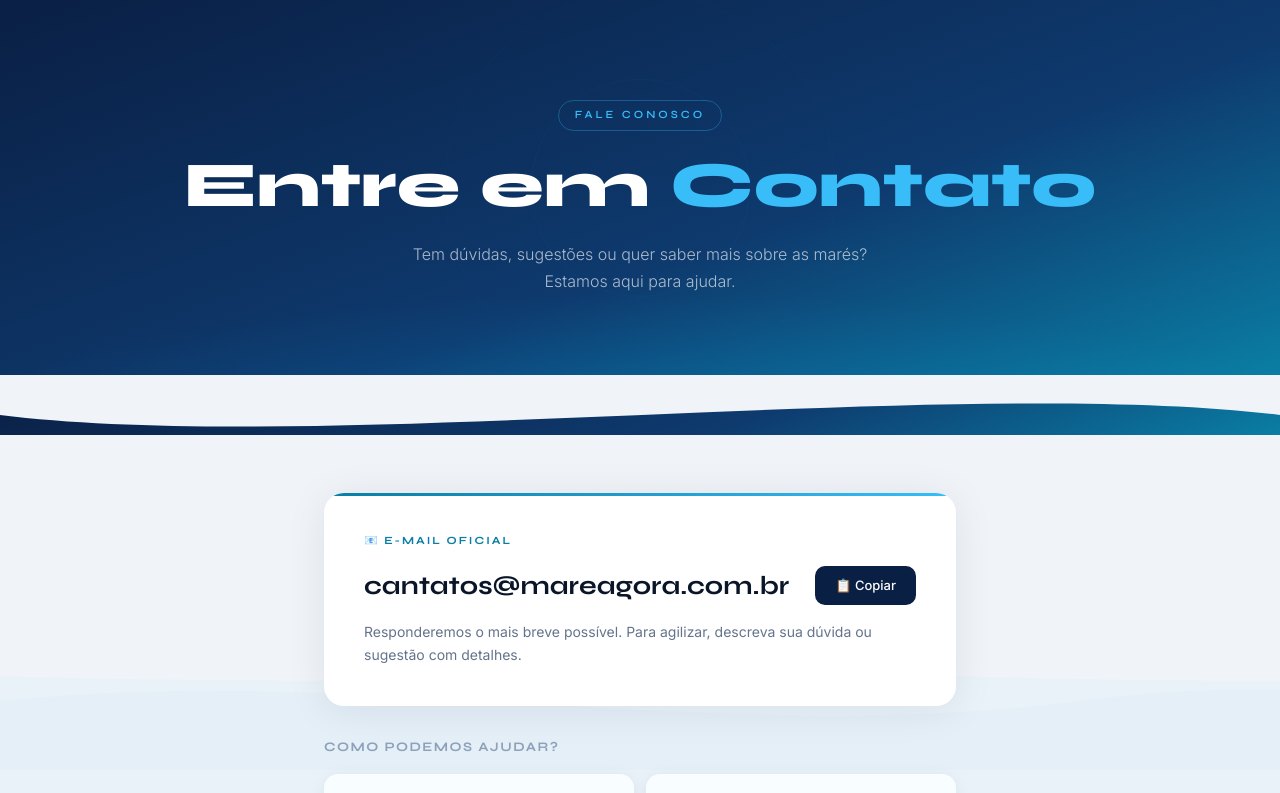
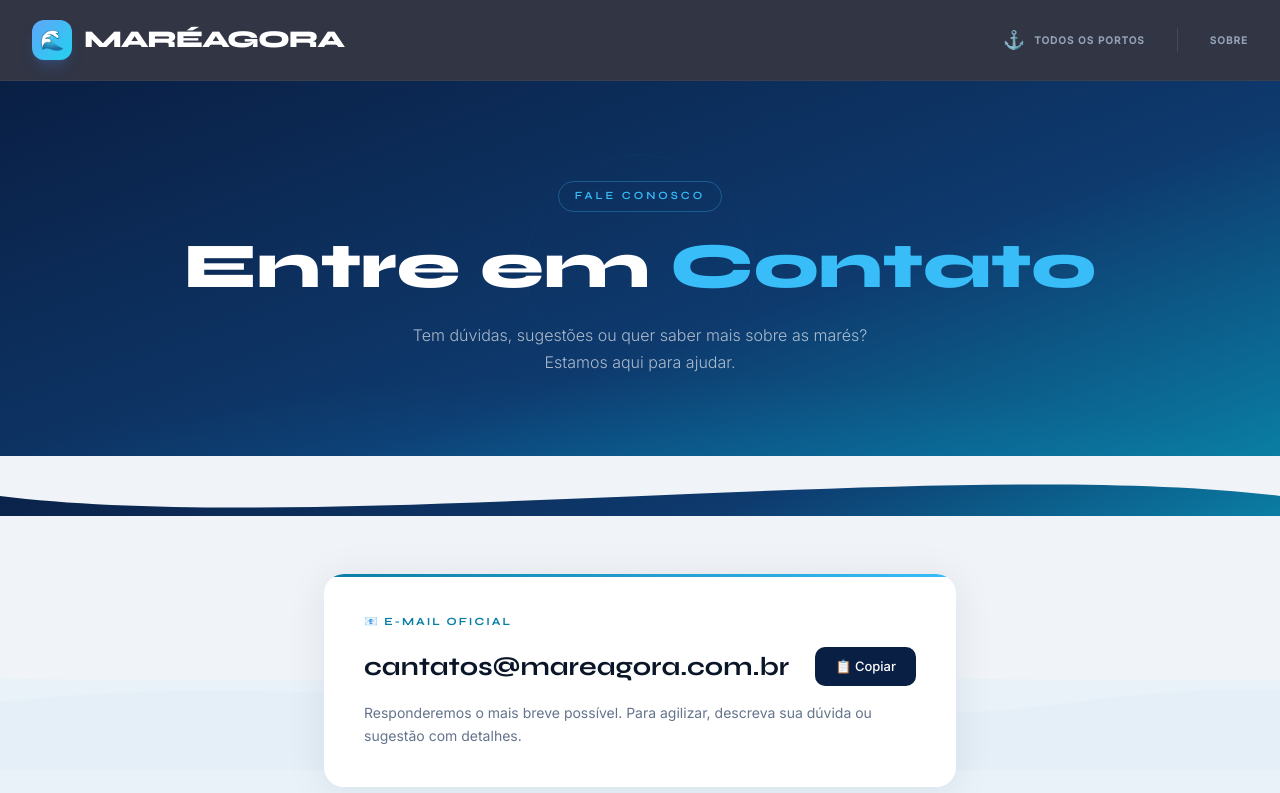
Before and after one commit to gustafa001/Mareagora, a Next.js app: page /contato in a window 1280 px wide. Shown: the top 793 px of the page. Built offline with nearby package versions, Linux system fonts and the light colour scheme.

Commit message:
Layout: Integrar Footer globalmente no RootLayout e adicionar NavBar às páginas estáticas

```diff
--- a/app/contato/page.tsx
+++ b/app/contato/page.tsx
@@ -1,6 +1,7 @@
 "use client";
 
 import { useState } from "react";
+import NavBar from "@/components/NavBar";
 
 export default function ContatoPage() {
   const [copied, setCopied] = useState(false);
@@ -286,6 +287,7 @@ export default function ContatoPage() {
       `}</style>
 
       <div className="contato-root">
+        <NavBar />
         {/* HERO */}
         <div className="hero">
           <div className="wave-ring" />
--- a/app/cookies/page.tsx
+++ b/app/cookies/page.tsx
@@ -1,6 +1,7 @@
 // Tarefa 7: Política de Cookies — exigida pelo Google AdSense
 import Link from "next/link";
 import type { Metadata } from "next";
+import NavBar from "@/components/NavBar";
 
 export const metadata: Metadata = {
   title: "Política de Cookies | MaréAgora",
@@ -13,6 +14,7 @@ const ULTIMA_ATUALIZACAO = "09 de abril de 2026";
 export default function CookiesPage() {
   return (
     <main className="min-h-screen bg-[#0f172a] text-white">
+      <NavBar />
       {/* Hero */}
       <section className="relative overflow-hidden border-b border-white/10 bg-gradient-to-b from-[#0c2044] to-[#0f172a] px-6 py-16 text-center">
         <div className="pointer-events-none absolute inset-0 opacity-10">
--- a/app/layout.tsx
+++ b/app/layout.tsx
@@ -3,6 +3,7 @@ import { Syne, DM_Sans, Fira_Code, Fira_Sans } from "next/font/google";
 import "./globals.css";
 import Script from "next/script";
 import MobileStickyAd from "@/components/ads/MobileStickyAd";
+import Footer from "@/components/Footer";
 
 const syne = Syne({
   subsets: ["latin"],
@@ -91,7 +92,12 @@ export default function RootLayout({
             <path className="wave-path-2" d="M0,80 C200,40 400,100 600,80 C800,60 1000,110 1200,80 C1320,65 1380,85 1440,80 L1440,120 L0,120Z"/>
           </svg>
         </div>
-        {children}
+        <div className="flex flex-col min-h-screen">
+          <div className="flex-grow">
+            {children}
+          </div>
+          <Footer />
+        </div>
         {/* Mobile Sticky Ad — aparece apenas em telas < 768px */}
         <MobileStickyAd />
       </body>
--- a/app/portos/page.tsx
+++ b/app/portos/page.tsx
@@ -161,14 +161,7 @@ export default function PortosPage() {
 
         </section>
 
-        <footer className="py-12 px-4 border-t border-white/10">
-          <div className="max-w-6xl mx-auto text-center">
-            <div className="backdrop-blur-md bg-white/5 border border-white/10 rounded-2xl p-8 inline-block">
-              <p className="text-slate-400 mb-2">2026 <span className="text-white font-semibold">MaréAgora</span></p>
-              <p className="text-sm text-slate-500">Dados oficiais da Marinha do Brasil • SHOM</p>
-            </div>
-          </div>
-        </footer>
+
       </div>
     </main>
   );
--- a/app/privacidade/page.tsx
+++ b/app/privacidade/page.tsx
@@ -1,6 +1,7 @@
 
 import Link from "next/link";
 import type { Metadata } from "next";
+import NavBar from "@/components/NavBar";
 
 export const metadata: Metadata = {
   title: "Política de Privacidade | MaréAgora",
@@ -13,6 +14,7 @@ const ULTIMA_ATUALIZACAO = "09 de abril de 2026";
 export default function PrivacidadePage() {
   return (
     <main className="min-h-screen bg-[#0f172a] text-white">
+      <NavBar />
       {/* Hero */}
       <section className="relative overflow-hidden border-b border-white/10 bg-gradient-to-b from-[#0c2044] to-[#0f172a] px-6 py-16 text-center">
         <div className="pointer-events-none absolute inset-0 opacity-10">
--- a/app/sobre/page.tsx
+++ b/app/sobre/page.tsx
@@ -1,5 +1,6 @@
 
 import Link from "next/link";
+import NavBar from "@/components/NavBar";
 
 export const metadata = {
   title: "Sobre | MaréAgora",
@@ -10,6 +11,7 @@ export const metadata = {
 export default function SobrePage() {
   return (
     <main className="min-h-screen bg-[#0f172a] text-white">
+      <NavBar />
       {/* Hero */}
       <section className="relative overflow-hidden border-b border-white/10 bg-gradient-to-b from-[#0c2044] to-[#0f172a] px-6 py-20 text-center">
         {/* decorative waves */}
```
